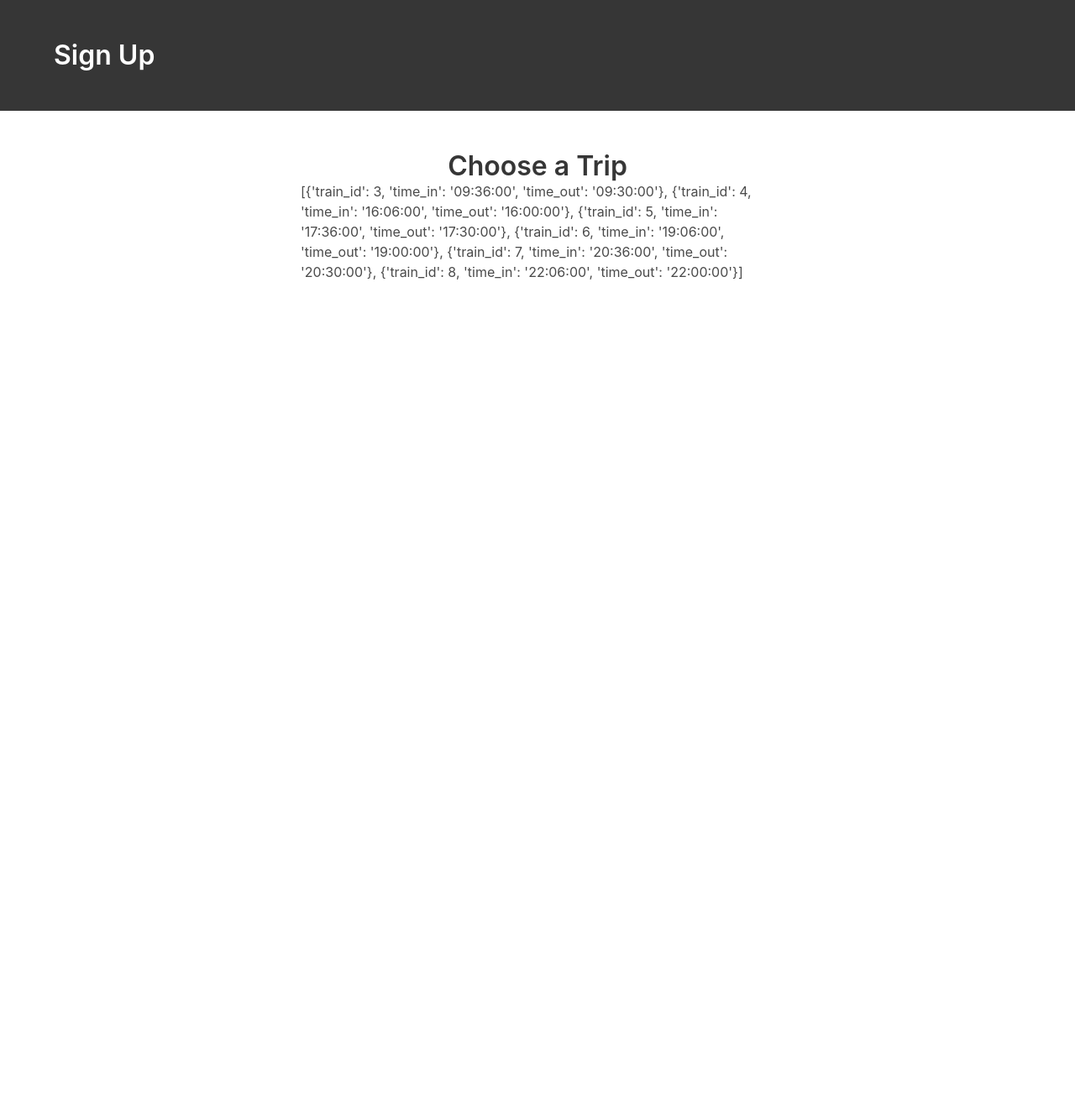
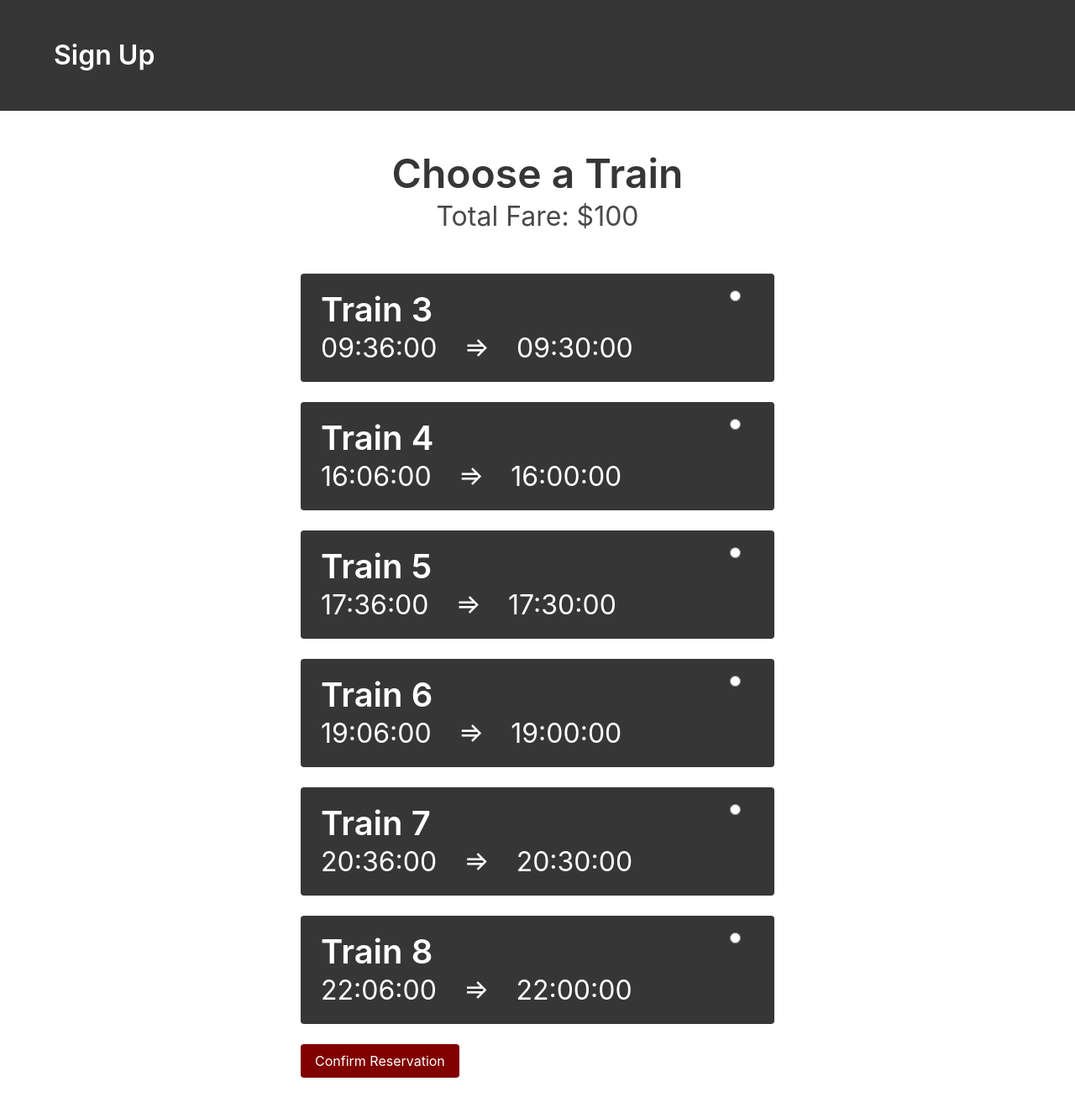
Before and after one commit to ahalyasanjiv/RailroadProject, a Flask app: page /choosetrip/ in a window 1280 px wide. Shown: the part 52-1384 px from the top of the page at 84% size. Before the commit the page ends 385 px from the top, so only its background shows below. Run offline with Flask 2, Linux system fonts and the light colour scheme; data comes from the database, SQL or seed files in the repository; some libraries are stand-ins or nearby versions.

Commit message:
Added page for choosing reservation stuff

```diff
--- a/rrapp/models.py
+++ b/rrapp/models.py
@@ -171,24 +171,24 @@ class Trains(db.Model):
 
     @staticmethod
     def get_available_trains(start_station,end_station,seat_free_date):
-    	trains = Trains.get_all_train_ids()
-    	available_trains = []
-    	for train_id in trains:
-    		if Trains.is_train_free_for_trip(train_id,start_station,end_station,seat_free_date):
-    			time_in = str(Trains.get_train_time_in(train_id,start_station))
-    			time_out = str(Trains.get_train_time_out(train_id,end_station))
-    			available_trains.append({'train_id':train_id,'time_in':time_in,'time_out':time_out})
-    	return available_trains
-
+        trains = Trains.get_all_train_ids()
+        available_trains = []
+        for train_id in trains:
+            if Trains.is_train_free_for_trip(train_id,start_station,end_station,seat_free_date):
+                time_in = str(Trains.get_train_time_in(train_id,start_station))
+                time_out = str(Trains.get_train_time_out(train_id,end_station))
+                total_fare = Trips.get_trip_fare(start_station,end_station)
+                available_trains.append({'train_id':train_id,'time_in':time_in,'time_out':time_out,'total_fare':total_fare})
+        return available_trains
     @staticmethod
     def get_train_time_in(train_id, station_id):
-    	time_in = db.session.query(StopsAt.time_in).filter_by(train_id = train_id, station_id=station_id).first()[0]
-    	return time_in
+        time_in = db.session.query(StopsAt.time_in).filter_by(train_id = train_id, station_id=station_id).first()[0]
+        return time_in
 
     @staticmethod
     def get_train_time_out(train_id, station_id):
-    	time_out = db.session.query(StopsAt.time_out).filter_by(train_id = train_id, station_id=station_id).first()[0]
-    	return time_out
+        time_out = db.session.query(StopsAt.time_out).filter_by(train_id = train_id, station_id=station_id).first()[0]
+        return time_out
 
 class Trips(db.Model):
     """
@@ -219,6 +219,21 @@ class Trips(db.Model):
     		return 0
     	elif end_station > start_station:
     		return 1
+
+    @staticmethod
+    def get_trip_fare(start_station,end_station):
+        if start_station > end_station:
+            seg_n_end = end_station
+            seg_s_end = start_station
+        else:
+            seg_n_end = start_station
+            seg_s_end = end_station
+        total_fare = 0
+        for i in range(seg_n_end,seg_s_end):
+            seg_fare = db.session.query(Segment.seg_fare).filter_by(segment_id = i).first()[0]
+            total_fare += seg_fare
+        return total_fare
+
 
 class Station(db.Model):
     """
--- a/rrapp/routes.py
+++ b/rrapp/routes.py
@@ -17,7 +17,7 @@ app.secret_key = 'development-key'
 def index():
 	return render_template('index.html')
 
-@app.route('/signup', methods=['GET', 'POST'])
+@app.route('/signup/', methods=['GET', 'POST'])
 def signup():
     if 'user' in session:
         return redirect(url_for('index'))
@@ -36,7 +36,7 @@ def signup():
    		else:
    			return render_template('signup.html',form=form)
 
-@app.route('/login', methods=['GET','POST'])
+@app.route('/login/', methods=['GET','POST'])
 def login():
 	if 'user' in session:
 		return redirect(url_for('index'))
@@ -57,19 +57,22 @@ def login():
 			flash('Incorrect username or password.')
 			return render_template('login.html',form=form)
 
-@app.route('/logout')
+@app.route('/logout/')
 def logout():
 	session.pop('user', None)
 	return redirect(url_for('index'))
 
-@app.route('/choosetrip/')
-def choosetrip():
-	# test_val = SeatsFree.is_train_free_for_trip(1,2,1,'2017-11-13')
-	# test_val = Trips.get_trip_direction(2,1)
-	# test_val = Segment.get_segment(4)
-	# test_val = db.session.query(Trains.train_direction).filter_by(train_id = 1).first()
-	# test_val = db.session.query(SeatsFree.freeseat).filter_by(train_id = 1,segment_id = 1, seat_free_date = '2017-11-13').first()[0]
-	test_val = Trains.get_available_trains(2,1,'2017-11-13')
-	# test_val = Trains.get_train_time_in(1,1)
-
-	return render_template('choosetrip.html',test_val=test_val)
+@app.route('/choosetrip/', methods=['GET','POST'])
+def choosetrip(start_station=None,end_station=None,trip_date=None):
+	start_station = 2
+	end_station = 1
+	trip_date = '2017-11-13'
+	available_trains = Trains.get_available_trains(start_station,end_station,trip_date)
+	if request.method ==  'GET':
+		return render_template('choosetrip.html',available_trains=available_trains)
+	else:
+		if request.form['train'] != '-1':
+			return render_template('choosetrip.html',available_trains=available_trains)
+		else:
+			flash('Please select a train.')
+			return render_template('choosetrip.html',available_trains=available_trains)
--- /dev/null
+++ b/rrapp/static/css/main.css
@@ -0,0 +1,7 @@
+#chooseReservation {
+	background-color:#800000;
+}
+
+#navbar {
+	background-color:#800000;
+}
--- a/rrapp/templates/choosetrip.html
+++ b/rrapp/templates/choosetrip.html
@@ -13,15 +13,34 @@
 
 <div class ="hero-body">
 	<div class="container ">
-			<div class="columns">
-				<div class="column is-one-quarter">
+		<div class="columns">
+			<div class="column is-one-quarter">
+			</div>
+			<div class="column is-half">
+				<h2 class="title is-1 has-text-centered">
+		        	Choose a Train
+		   		</h2>
+		    <h2 class="subtitle is-3 has-text-centered">Total Fare: ${{ 100 }}</h2>
+		    {% with messages = get_flashed_messages() %}
+	          {% if messages %}
+	            <div class=flashes>
+	              {% for message in messages %}
+	                {{ message }}
+	              {% endfor %}
+	            </div>
+	          {% endif %}
+	        {% endwith %}
+		    <form action="{{ url_for('choosetrip') }}" method="POST">
+		    	<input type="radio" name="train" value=-1 style="visibility: hidden;" checked/>
+		    {% for train in available_trains %}
+		    	<div class="notification is-dark">
+					<input type="radio" name="train" value={{ train.train_id }} class="is-pulled-right">
+				  	<h2 class="title is-2">Train {{ train.train_id }}</h2>
+				  	<h2 class="subtitle is-3">{{ train.time_in }}&emsp;&#8658;&emsp;{{ train.time_out }}</h2>
 				</div>
-				<div class="column is-half">
-					<h2 class="title is-3 has-text-centered">
-			        Choose a Trip
-			    </h2>
-			    {{ test_val }}
-
+		    {% endfor %}
+			<input type="submit" name="submit" id="chooseReservation" value="Confirm Reservation" class="button is-dark">
+			</form>
 			</div>
 		</div>
 	</div>
```
Also changed, not shown: rrapp/forms.py (line endings or trailing spaces).
